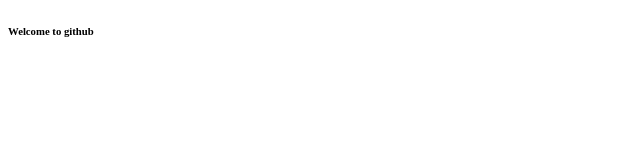
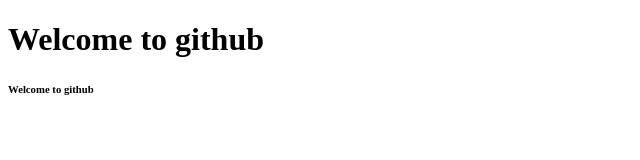
Before and after one commit to Jyothi-KN/DLITHE, a plain HTML site: page Index.HTML in a window 1280 px wide. Shown: the whole page, without its empty margins (0-640 px from the left). Drawn offline with Linux system fonts and the light colour scheme.

Commit message:
second commit

```diff
--- a/Index.HTML
+++ b/Index.HTML
@@ -1,8 +1,8 @@
 <!DOCTYPE html>
 <html>
     <title>Account for git hub</title>
-
 <body>
+    <h1>Welcome to github</h1>
     <h6>Welcome to github</h6>
 </body>
 </html>
```
